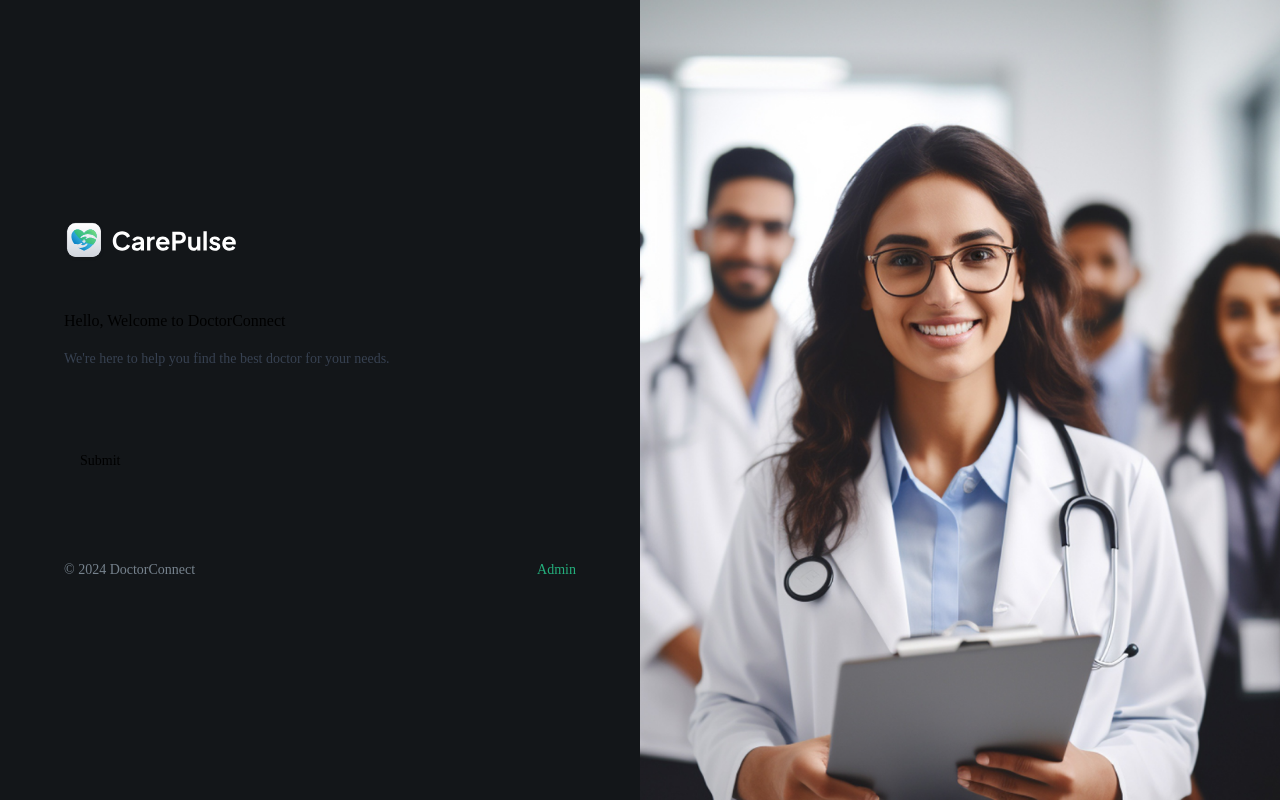
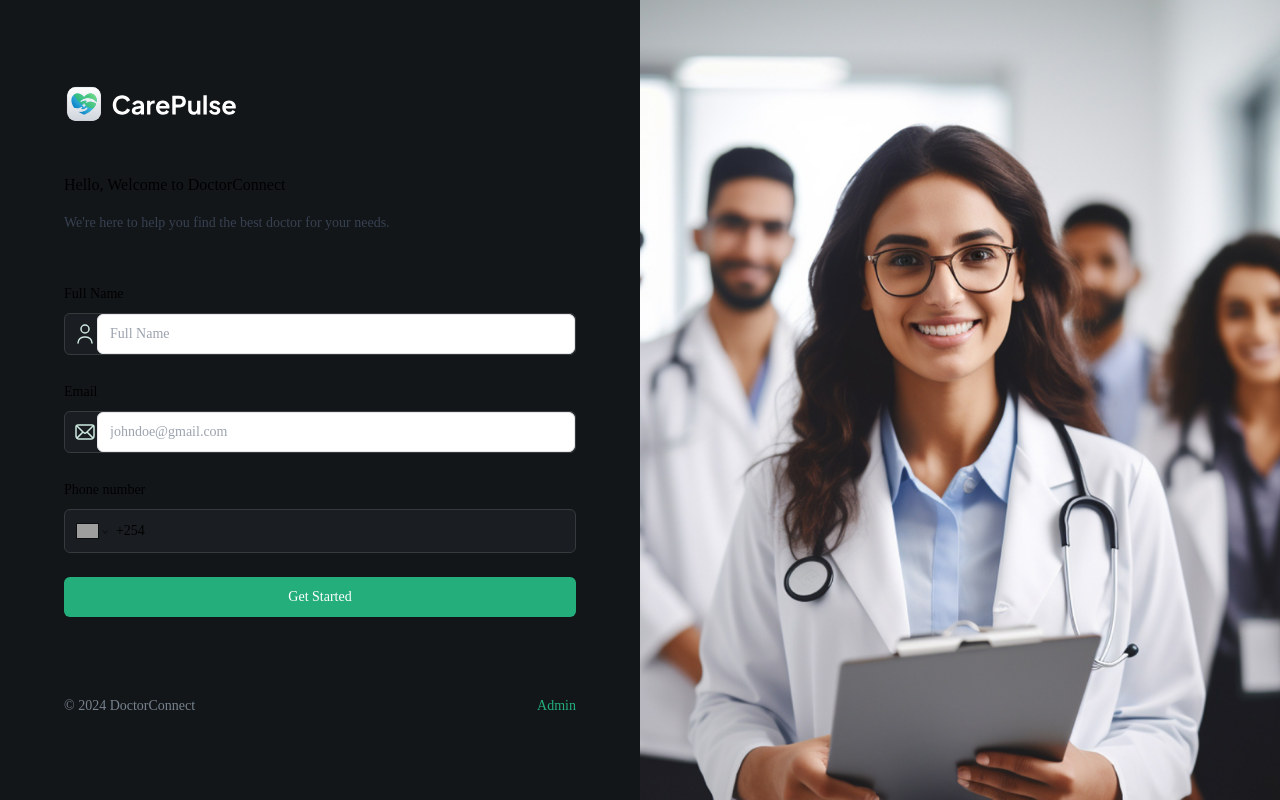
Before and after one commit to mugambijavan/DoctorConnect, a Next.js app: page / in a window 1280 px wide. Built offline with nearby package versions, Linux system fonts and the light colour scheme; grey boxes are pictures that could not be loaded.

Commit message:
Refactor theme provider component, add user form validation, and implement custom form fields with submit button

```diff
--- a/app/layout.tsx
+++ b/app/layout.tsx
@@ -2,7 +2,7 @@
 import localFont from "next/font/local";
 import "./globals.css";
 import {cn} from '@/lib/utils';
-import { ThemeProvider } from "@/components/theme-provider";
+import { ThemeProvider } from "@/components/themeprovider";
 
 const geistSans = localFont({
   src: "./fonts/GeistVF.woff",
--- /dev/null
+++ b/components/Submitbutton.tsx
@@ -0,0 +1,36 @@
+import React from 'react'
+import Image from "next/image";
+
+import { Button } from "./ui/button";
+
+interface ButtonProps {
+    isLoading: boolean;
+    className?: string;
+    children: React.ReactNode;
+    }
+    const Submitbutton = ({ isLoading, className, children }: ButtonProps) => {
+    return (
+        <Button
+            type="submit"
+            disabled={isLoading}
+            className={className ?? "shad-primary-btn w-full"}
+            >
+            {isLoading ? (
+                <div className="flex items-center gap-4">
+                <Image
+                    src="/assets/icons/loader.svg"
+                    alt="loader"
+                    width={24}
+                    height={24}
+                    className="animate-spin"
+                />
+                Loading...
+                </div>
+            ) : (
+                children
+            )}
+        </Button>
+    )
+}
+
+export default Submitbutton
--- a/components/customformfield.tsx
+++ b/components/customformfield.tsx
@@ -1,37 +1,91 @@
-'use client'
 import React from 'react'
 import { Input } from "@/components/ui/input"
+import {Form,FormControl,FormDescription,FormField,FormItem,FormLabel,FormMessage,} from "@/components/ui/form"
+import { Control } from 'react-hook-form'
+import { FormFieldType } from './forms/patientform'
+import Image from 'next/image'
+import PhoneInput from "react-phone-number-input"
+import 'react-phone-number-input/style.css'
+import { E164Number } from "libphonenumber-js/core";
 
 
-import {
-    Form,
-    FormControl,
-    FormDescription,
-    FormField,
-    FormItem,
-    FormLabel,
-    FormMessage,
-    } from "@/components/ui/form"
+    interface CustomProps {
+      control: Control<any>,
+      fieldType: FormFieldType,
+      name: string,
+      label?: string,
+      placeholder?: string,
+      iconSrc?: string,
+      iconAlt?: string,
+      disabled?: boolean,
+      dateFormat?: string,
+      showTimeSelect?: boolean,
+      children?: React.ReactNode,
+      renderSkeleton?: (field: any) => React.ReactNode,
+    }
 
-const customformfield = () => {
+const RenderField = ( { field, props}: {field: any; props:CustomProps}) => {
+  const {fieldType, iconSrc, iconAlt, placeholder} = props;
+
+  switch (fieldType) {
+    case FormFieldType.INPUT:
+      return(
+        <div className='flex rounded-md border border-dark-500 bg-dark-400'>
+          {iconSrc && (
+            <Image
+              src={iconSrc}
+              width={24}
+              height={24}
+              alt= {iconAlt || 'icon'}
+              className='ml-2' />
+          )}
+          <FormControl>
+            <Input
+              {...field}
+              {...props}
+              placeholder={placeholder}
+              className='focus:ring-4 focus:ring-dark-600 focus:border-dark-600 rounded-md dark:bg-dark-50 dark:text-white' />
+          </FormControl>
+        </div>
+      )
+
+
+    case FormFieldType.PHONE_INPUT:
+      return(
+          <FormControl>
+            <PhoneInput
+              defaultCountry="KE"
+              placeholder={props.placeholder}
+              international
+              withCountryCallingCode
+              value={field.value as E164Number | undefined}
+              onChange={field.onChange}
+              className="input-phone"
+            />
+          </FormControl>
+      )
+    default:
+      break;
+  }
+}
+const Customformfield = (props: CustomProps) => {
+  const { control, fieldType, name, label } = props;
   return (
     <FormField
-        control={form.control}
-        name="username"
+        control={control}
+        name={name}
         render={({ field }) => (
-        <FormItem>
-            <FormLabel>Username</FormLabel>
-            <FormControl>
-            <Input placeholder="shadcn" {...field} />
-            </FormControl>
-            <FormDescription>
-            This is your public display name.
-            </FormDescription>
-            <FormMessage />
-        </FormItem>
+          <FormItem className='flex-1'>
+            {fieldType !== FormFieldType.CHECKBOX && label &&(
+              <FormLabel>{label}</FormLabel>
+            )}
+
+            <RenderField field= {field} props = {props} />
+            <FormMessage className='shad-error'/>
+          </FormItem>
         )}
     />
   )
 }
 
-export default customformfield
+export default Customformfield
--- a/components/forms/patientform.tsx
+++ b/components/forms/patientform.tsx
@@ -4,27 +4,51 @@
 import { z } from "zod"
 import { Button } from "@/components/ui/button"
 import { Form } from "@/components/ui/form"
-import customformfield from "../customformfield"
+import Customformfield from "../Customformfield"
+import Submitbutton from "../Submitbutton"
+import { useState } from "react"
+import { UserFormValidation } from "@/lib/validation"
+import { useRouter } from "next/navigation"
 
-    const formSchema = z.object({
-    username: z.string().min(2, {
-        message: "Username must be at least 2 characters.",
-    }),
-    })
+export enum FormFieldType {
+    INPUT = "input",
+    TEXTAREA= "textarea",
+    PHONE_INPUT = "phone-input",
+    CHECKBOX = "checkbox",
+    DATE_PICKER = "date-picker",
+    SELECT = "select",
+    SKELETON = "skeleton",
+}
+
 
     const patientform =() => {
-    const form = useForm<z.infer<typeof formSchema>>({
-        resolver: zodResolver(formSchema),
+        const router = useRouter ();
+        const [isLoading, setIsLoading] = useState(false);
+
+    const form = useForm<z.infer<typeof UserFormValidation>>({
+        resolver: zodResolver(UserFormValidation),
         defaultValues: {
-        username: "",
+        name: "",
+        email: "",
+        phone: "",
         },
     })
 
+
+
     // 2. Define a submit handler.
-    function onSubmit(values: z.infer<typeof formSchema>) {
+    async function onSubmit({name, email, phone}: z.infer<typeof UserFormValidation>) {
         // Do something with the form values.
         // ✅ This will be type-safe and validated.
-        console.log(values)
+        setIsLoading(true);
+        try {
+        //    const userData ={name,email,phone }
+        //    const user = await createUser(userData);
+
+        //    if (user) router.push(`/patients/${user.$id}/register`)
+        } catch (error) {
+            console.log(error);
+        }
     }
     return (
         <Form {...form}>
@@ -36,9 +60,34 @@
                 </p>
             </section>
 
-            <customformfield />
+            <Customformfield
+                fieldType={FormFieldType.INPUT}
+                control={form.control}
+                name= "name"
+                label="Full Name"
+                placeholder="Full Name"
+                iconSrc= "/assets/icons/user.svg"
+                iconAlt= "user"
+            />
+            <Customformfield
+            fieldType={FormFieldType.INPUT}
+            control={form.control}
+            name="email"
+            label="Email"
+            placeholder="johndoe@gmail.com"
+            iconSrc="/assets/icons/email.svg"
+            iconAlt="email"
+            />
 
-            <Button type="submit">Submit</Button>
+            <Customformfield
+            fieldType={FormFieldType.PHONE_INPUT}
+            control={form.control}
+            name="phone"
+            label="Phone number"
+            placeholder="(555) 123-4567"
+            />
+
+            <Submitbutton isLoading={isLoading}>Get Started</Submitbutton>
         </form>
         </Form>
     )
--- a/components/theme-provider.tsx
+++ b/components/themeprovider.tsx
@@ -1,6 +1,5 @@
 "use client"
 
-import * as React from "react"
 import { ThemeProvider as NextThemesProvider } from "next-themes"
 
 export function ThemeProvider({
--- /dev/null
+++ b/lib/validation.ts
@@ -0,0 +1,11 @@
+import { z } from "zod";
+
+export const UserFormValidation = z.object({
+    name: z.string()
+    .min(2, "Username must be at least 2 characters.",)
+    .max(20,  "Username must be at most 20 characters."),
+    email: z.string().email("Please enter a valid email address."),
+    phone: z
+        .string()
+        .refine((phone) => /^\+\d{10,15}$/.test(phone), "Invalid phone number"),
+    })
--- a/package.json
+++ b/package.json
@@ -18,9 +18,10 @@
     "lucide-react": "^0.460.0",
     "next": "15.0.3",
     "next-themes": "^0.4.3",
-    "react": "19.0.0-rc-66855b96-20241106",
-    "react-dom": "19.0.0-rc-66855b96-20241106",
+    "react": "^18.3.1",
+    "react-dom": "^18.3.1",
     "react-hook-form": "^7.53.2",
+    "react-phone-number-input": "^3.4.9",
     "tailwind-merge": "^2.5.4",
     "tailwindcss-animate": "^1.0.7",
     "zod": "^3.23.8"
```
Also changed, not shown: 1 other file (tests, documents, lock files or other folders).
